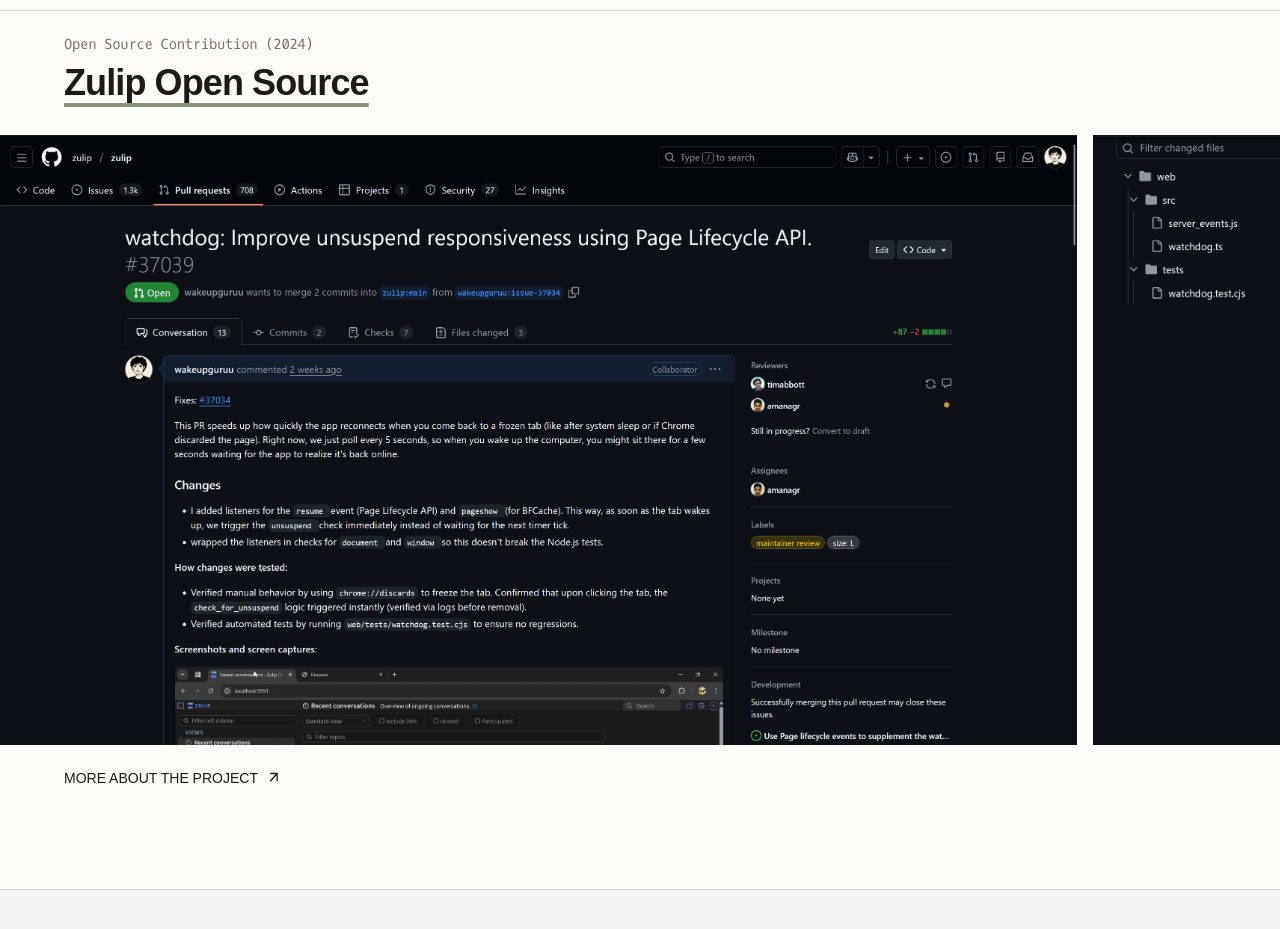
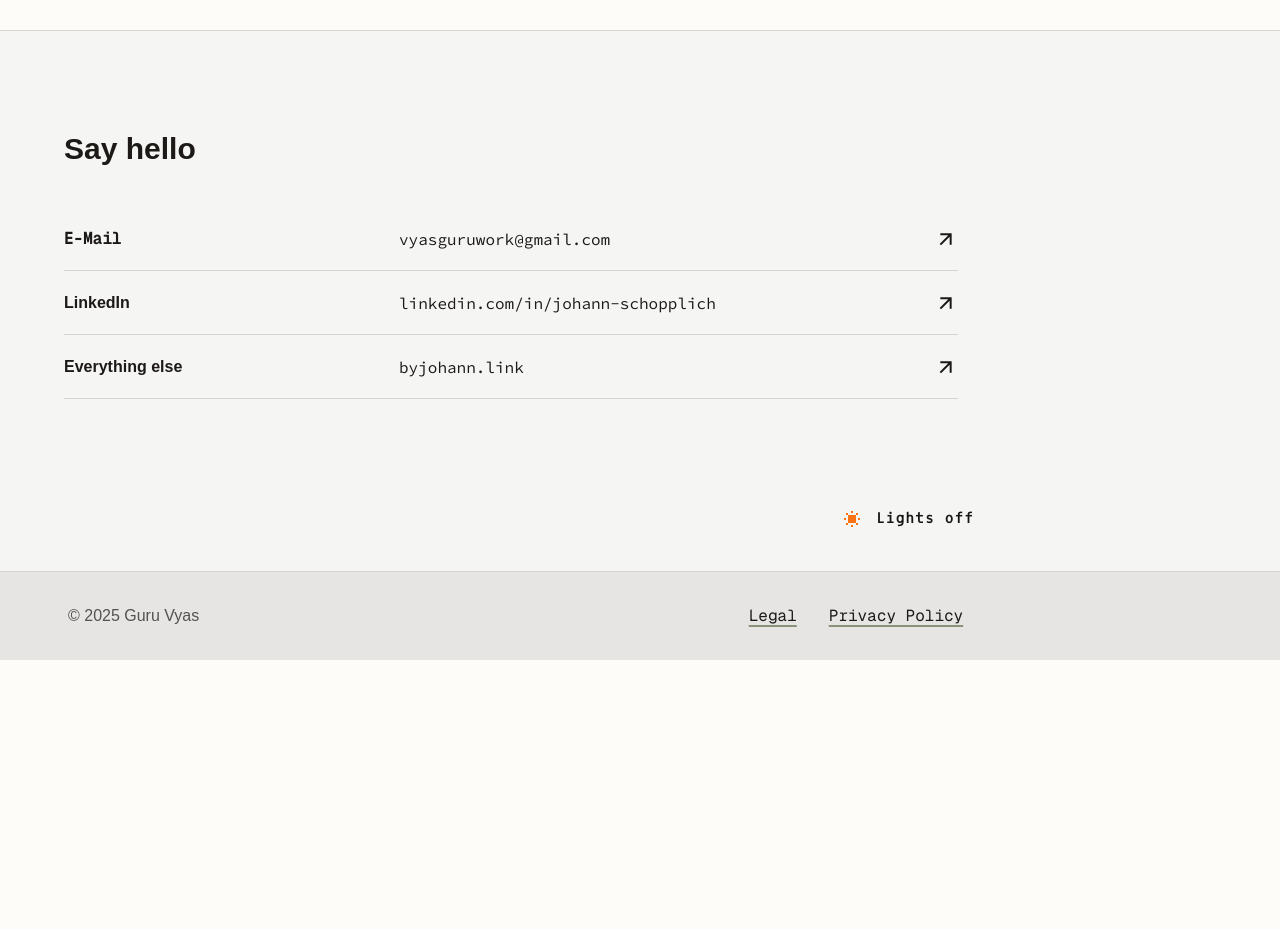
Before and after one commit to wakeupguruu/portfolio, a Next.js app: page /projects in a window 1280 px wide. Shown: the part 3080-4009 px from the top of the page. After the commit the page ends 3740 px from the top, so only its background shows below. Built offline with nearby package versions, Linux system fonts and the light colour scheme; a web font is replaced by a local one.

Commit message:
refactor: Migrate Zulip from Projects to Experience

```diff
--- a/app/projects/data.ts
+++ b/app/projects/data.ts
@@ -71,24 +71,6 @@ export const PROJECTS: Project[] = [
     links: [],
     articleLinks: []
   },
-  {
-    title: "Zulip Open Source",
-    slug: "zulip-open-source",
-    year: "2024",
-    category: "Open Source Contribution",
-    description: "Performance optimization for Zulip's web client. Implemented the Page Lifecycle API to instantly reconnect frozen tabs upon resumption, replacing inefficient polling mechanisms.",
-    href: "https://github.com/zulip/zulip/pull/37039",
-    images: [
-      "/images_project/zulip/Screenshot 2025-12-28 164813.png",
-      "/images_project/zulip/Screenshot 2025-12-28 164857.png",
-      "/images_project/zulip/Screenshot 2025-12-28 164918.png",
-      "/images_project/zulip/lifecycle-diagram.png"
-    ],
-    links: [],
-    articleLinks: [
-      { label: "Medium", title: "Optimizing Zulip with Page Lifecycle API", url: "https://medium.com" }
-    ]
-  }
 ];
 
 export function getProjectBySlug(slug: string): Project | undefined {
--- a/content/projects/zulip-open-source.md
+++ /dev/null
@@ -1,39 +0,0 @@
-# Optimizing Real-Time Reconnection in Zulip: My First Open Source Contribution
-
-**Project:** [Zulip](https://zulip.com/) (Open Source Team Chat)
-**Pull Request:** [#37039 - watchdog: Improve unsuspend responsiveness using Page Lifecycle API](https://github.com/zulip/zulip/pull/37039)
-**Tech Stack:** TypeScript, JavaScript, Page Lifecycle API
-
-## The Problem: The 5-Second Lag
-
-Zulip relies on a mechanism called the `watchdog` to ensure the client stays connected to the server. Previously, this watchdog functioned on a "polling" system. It would check the system time roughly every 5 seconds to see if a significant amount of time had passed (indicating the computer had been asleep).
-
-While functional, this created a noticeable UX friction. If a user opened their laptop immediately after a check had occurred, the application would sit frozen for up to 5 seconds before the next check triggered a reconnection. In a real-time chat app, a 5-second delay every time you wake your computer is a significant annoyance.
-
-## The Solution: Event-Driven Architecture
-
-I tackled this by shifting the logic from a passive polling model to an active event-driven model.
-
-Instead of just waiting for the timer to tick, I implemented the modern **Page Lifecycle API**, specifically the `resume` event. This event fires immediately when the browser detects that the system has woken up from a frozen state. I also added support for the `pageshow` event to handle the Back-Forward Cache (BFCache), ensuring the app reconnects instantly even when navigating back to a cached page.
-
-**Key Changes:**
-
-- Added event listeners for `resume` and `pageshow`.
-- Ensured immediate execution of the `unsuspend` logic upon these events.
-- Added safeguards to ensure the code works in Node.js environments (where `window` and `document` are not defined).
-
-## The Challenge: Testing "Time"
-
-The hardest part of this contribution wasn't the event listeners themselves; it was the testing.
-
-The existing `watchdog` code had side effects (timers starting automatically) that made it difficult to test in a controlled environment. I couldn't simply "wait" for the computer to sleep in a unit test.
-
-To solve this, I had to refactor the initialization logic of the watchdog module. I wrapped the setup code in an exported function, allowing the test suite to manually reset and initialize the watchdog. This enabled me to mock the passage of time and simulate system suspension without actually freezing the test runner.
-
-## The Outcome & Learnings
-
-This was my first significant open-source contribution, and it taught me that **code is only as good as its tests.**
-
-Writing the feature took an hour; refactoring the code to be testable took days. I learned how to navigate a large, existing codebase, communicate with maintainers, and handle edge cases (like server-side rendering environments).
-
-The Pull Request is currently under review. Once merged, this change will eliminate the "wake-up lag" for Zulip users, making the application feel snappy and truly real-time.
```
